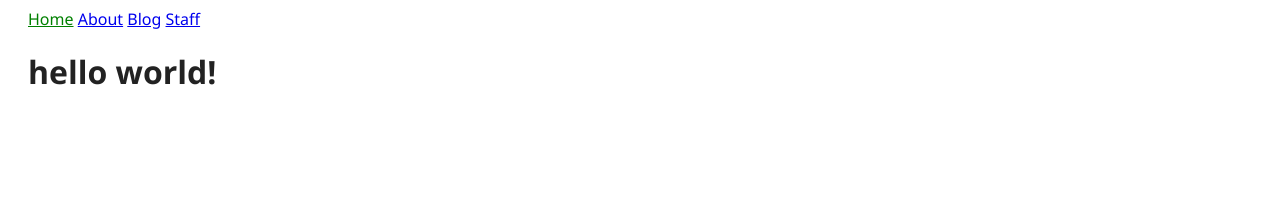
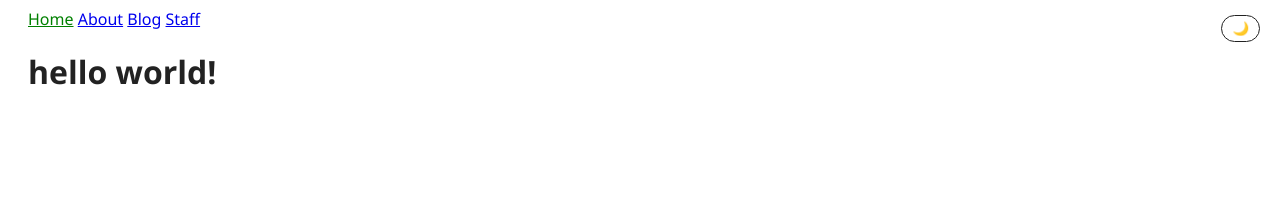
Before and after one commit to LTPHub/LTPHub.github.io, a Jekyll site: the page built from index.html, in a window 1280 px wide. Shown: the top 205 px of the page. Built offline with Jekyll 4.4.1, drawn with Linux system fonts in a browser that asks for light colours.

Commit message:
Update default.html

```diff
--- a/_layouts/default.html
+++ b/_layouts/default.html
@@ -5,13 +5,55 @@
     <meta name="viewport" content="width=device-width, initial-scale=1.0">
     <title>{{ page.title }}</title>
     <link rel="stylesheet" href="/assets/css/styles.css">
+
+    <!-- 防闪烁脚本：优先读取本地存储或系统主题设置 -->
+    <script>
+      (function() {
+        const savedTheme = localStorage.getItem('theme');
+        if (savedTheme) {
+          document.documentElement.setAttribute('data-theme', savedTheme);
+        } else if (window.matchMedia('(prefers-color-scheme: dark)').matches) {
+          document.documentElement.setAttribute('data-theme', 'dark');
+        }
+      })();
+    </script>
   </head>
   <body>
+    <!-- 切换模式按钮 -->
+    <button id="theme-toggle" onclick="toggleTheme()" aria-label="Toggle Theme" style="position: fixed; top: 15px; right: 20px; z-index: 9999; background: none; border: 1px solid currentColor; border-radius: 20px; padding: 5px 10px; cursor: pointer; color: inherit;">
+      <span id="theme-toggle-icon">🌙</span>
+    </button>
+
     {% include navigation.html %}
     {{ content }}
 
     <script type="text/javascript" id="MathJax-script" async
         src="https://cdn.jsdelivr.net/npm/mathjax@3/es5/tex-mml-chtml.js"></script>
     <!-- add MathJax script for LaTeX display -->
+
+    <!-- 暗黑模式切换控制脚本 -->
+    <script>
+      function updateToggleIcon(theme) {
+        const icon = document.getElementById('theme-toggle-icon');
+        if (icon) {
+          icon.textContent = theme === 'dark' ? '☀️' : '🌙';
+        }
+      }
+
+      function toggleTheme() {
+        const currentTheme = document.documentElement.getAttribute('data-theme');
+        const targetTheme = currentTheme === 'dark' ? 'light' : 'dark';
+
+        document.documentElement.setAttribute('data-theme', targetTheme);
+        localStorage.setItem('theme', targetTheme);
+        updateToggleIcon(targetTheme);
+      }
+
+      // 初始化按钮图标
+      document.addEventListener('DOMContentLoaded', () => {
+        const currentTheme = document.documentElement.getAttribute('data-theme') || 'light';
+        updateToggleIcon(currentTheme);
+      });
+    </script>
   </body>
 </html>
```
